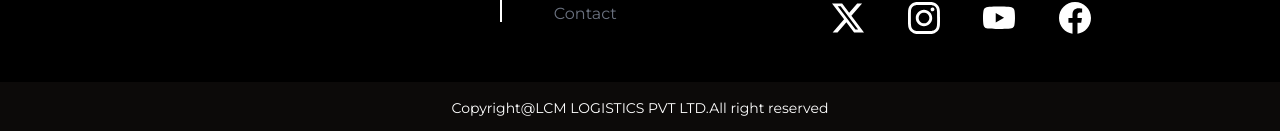
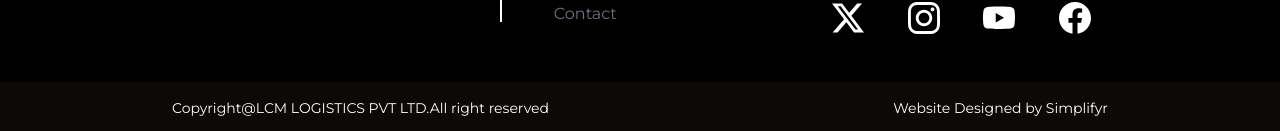
Before and after one commit to Kish-han/LCM_Logistics, a Next.js app: page / in a window 1280 px wide. Shown: the part 5629-5760 px from the top of the page. Built offline with nearby package versions, Linux system fonts and the light colour scheme.

Commit message:
Added simplifyr name at footer

```diff
--- a/app/_components/footer.js
+++ b/app/_components/footer.js
@@ -106,8 +106,13 @@ export default function Footer() {
                 </div>
 
             </div>
-            <div className={"flex w-[100%] py-4 text-white justify-center py-8s bg-stone-950 text-sm"}>
-                Copyright@LCM LOGISTICS PVT LTD.All right reserved
+            <div className={"flex w-[100%] py-4 text-white justify-around py-8s bg-stone-950 text-sm"}>
+                <p>
+                    Copyright@LCM LOGISTICS PVT LTD.All right reserved
+                </p>
+                <p>
+                    Website Designed by <a href={"https://simplifyr.in/"}>Simplifyr</a>
+                </p>
             </div>
         </div>
     )
```
